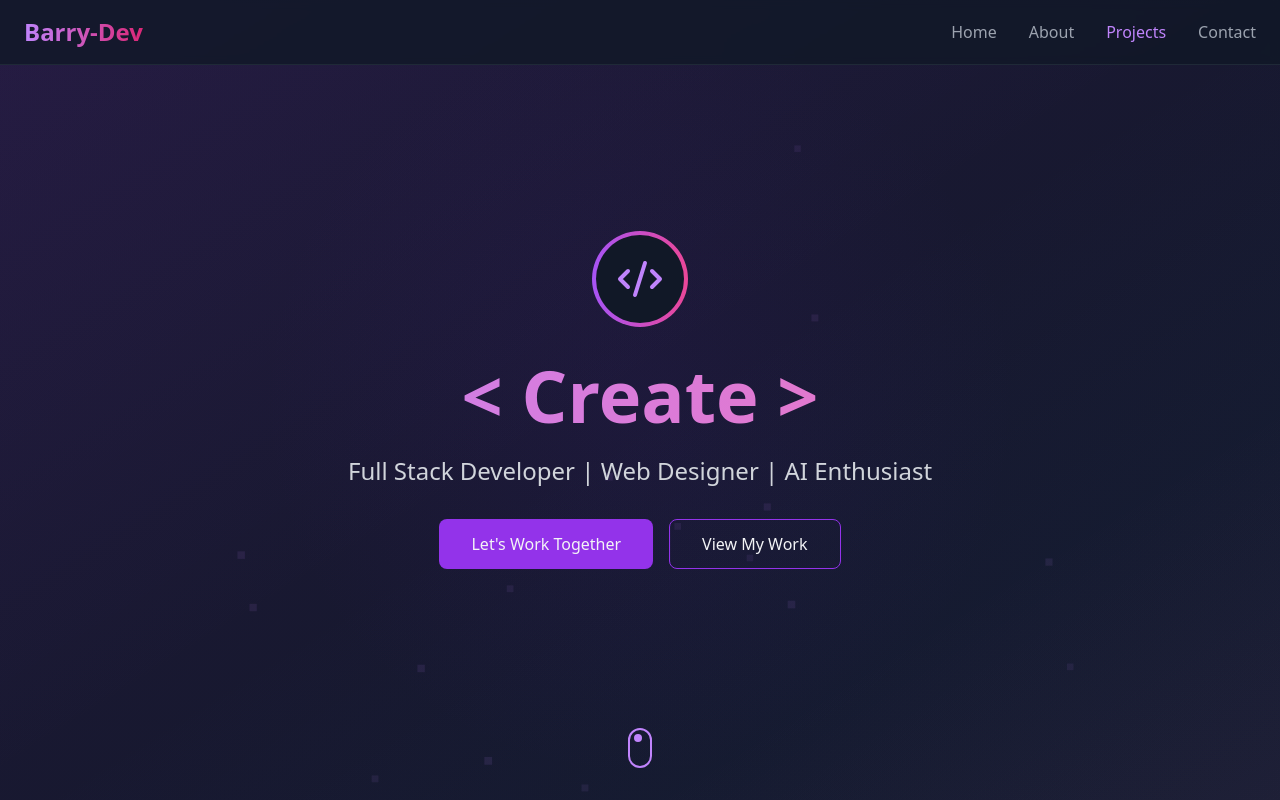
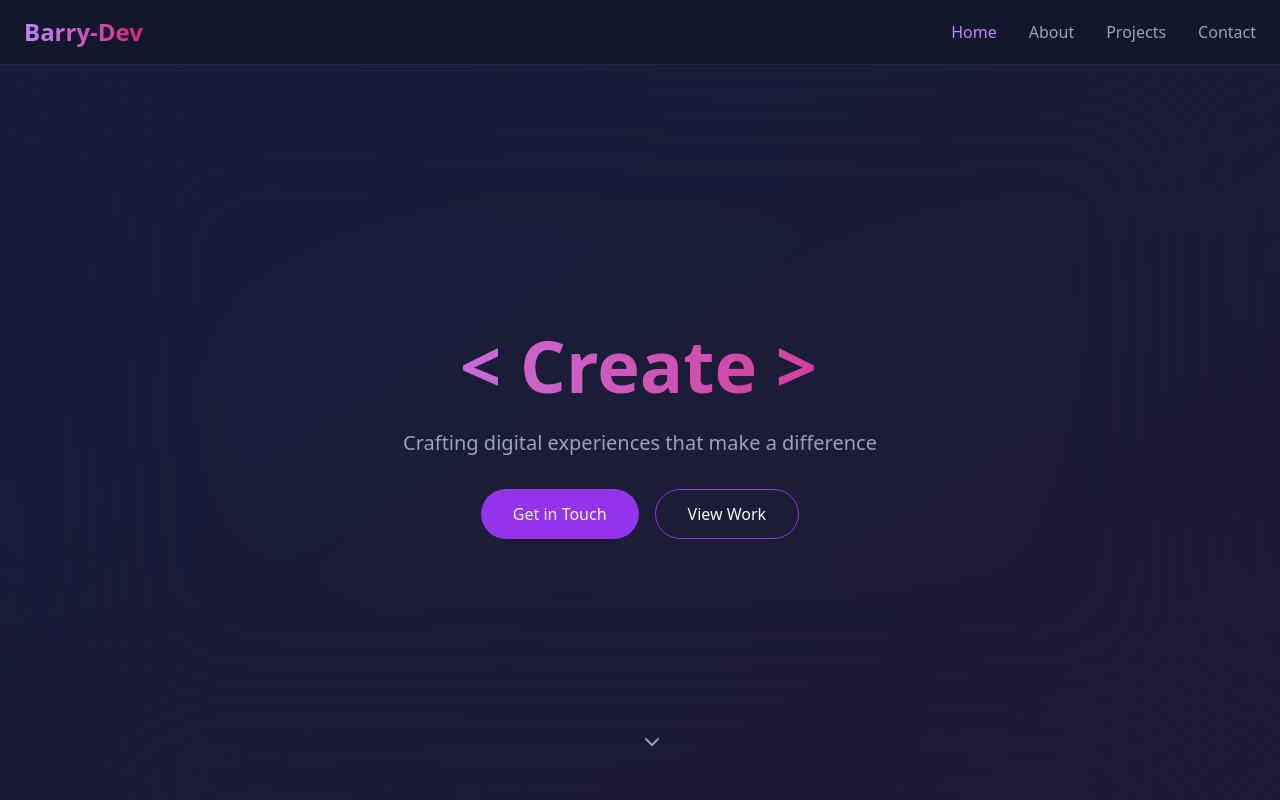
Before and after one commit to ThatBaz/Portfolio, a React (Vite) app: page / in a window 1280 px wide. Shown: the top 800 px of the page. Built offline with nearby package versions, Linux system fonts and the light colour scheme.

Commit message:
Undid changes to app.tsx

```diff
--- a/src/App.tsx
+++ b/src/App.tsx
@@ -1,6 +1,5 @@
 import React, { useState, useEffect, useRef } from 'react';
-import { Code2, ChevronDown, Github, Linkedin, Mail } from 'lucide-react';
-import { motion } from 'framer-motion';
+import { Code2, Briefcase, User2, Mail, ChevronDown, ExternalLink, Github, Linkedin } from 'lucide-react';
 
 function App() {
   const [activeSection, setActiveSection] = useState('hero');
@@ -139,106 +138,49 @@ function App() {
       </nav>
 
       {/* Hero Section */}
-      <section className="relative h-screen flex items-center justify-center overflow-hidden">
-        <div className="absolute inset-0 w-full h-full">
-          <div className="absolute inset-0 bg-gradient-to-br from-purple-900/20 to-gray-900"></div>
-          <div className="absolute inset-0 bg-[radial-gradient(circle_at_50%_50%,rgba(76,29,149,0.1),transparent_50%)]"></div>
-
-          {/* Animated background elements */}
-          <div className="absolute inset-0 overflow-hidden">
-            {[...Array(20)].map((_, i) => (
-              <motion.div
-                key={i}
-                className="absolute w-1 h-1 bg-purple-400/20"
-                initial={{
-                  x: Math.random() * window.innerWidth,
-                  y: Math.random() * window.innerHeight,
-                }}
-                animate={{
-                  x: Math.random() * window.innerWidth,
-                  y: Math.random() * window.innerHeight,
-                  scale: [1, 2, 1],
-                  opacity: [0.2, 0.5, 0.2],
-                }}
-                transition={{
-                  duration: Math.random() * 10 + 10,
-                  repeat: Infinity,
-                  ease: "linear",
-                }}
-              />
-            ))}
-          </div>
-
-          {/* Gradient mesh */}
-          <div className="absolute inset-0">
-            <div className="absolute top-0 left-0 w-full h-full bg-gradient-to-br from-purple-500/5 via-transparent to-blue-500/5"></div>
-            <div className="absolute bottom-0 right-0 w-1/2 h-1/2 bg-gradient-to-tl from-pink-500/5 via-transparent to-transparent"></div>
+      <section id="hero" className="min-h-screen flex items-center justify-center pt-16 relative overflow-hidden">
+        <div className="absolute inset-0 bg-gradient-to-br from-purple-900/20 via-blue-900/20 to-pink-900/20 animate-gradient" />
+        <div className="absolute inset-0 backdrop-blur-[100px]" />
+        <div className="container mx-auto px-6 relative z-10">
+          <div className="max-w-3xl mx-auto text-center">
+            <div className="mb-6 h-[80px] flex items-center justify-center">
+              <h1
+                key={titleIndex}
+                className="text-5xl md:text-7xl font-bold bg-gradient-to-r from-purple-400 to-pink-600 bg-clip-text text-transparent typing-text"
+              >
+                {titles[titleIndex]}
+              </h1>
+            </div>
+            <p
+              className={`text-xl text-gray-400 mb-8 ${
+                isVisible ? 'animate-fade-in-up animate-delay-100' : 'opacity-0'
+              }`}
+            >
+              Crafting digital experiences that make a difference
+            </p>
+            <div
+              className={`flex justify-center space-x-4 ${
+                isVisible ? 'animate-fade-in-up animate-delay-200' : 'opacity-0'
+              }`}
+            >
+              <button
+                onClick={() => handleNavClick('contact')}
+                className="bg-purple-600 hover:bg-purple-700 px-8 py-3 rounded-full transition-all duration-300 transform hover:scale-105 hover:shadow-lg hover:shadow-purple-500/25"
+              >
+                Get in Touch
+              </button>
+              <button
+                onClick={() => handleNavClick('projects')}
+                className="border border-purple-600 px-8 py-3 rounded-full hover:bg-purple-600/10 transition-all duration-300 hover:shadow-lg hover:shadow-purple-500/25"
+              >
+                View Work
+              </button>
+            </div>
           </div>
         </div>
-
-        <motion.div
-          initial={{ opacity: 0, y: 20 }}
-          animate={{ opacity: 1, y: 0 }}
-          transition={{ duration: 0.8 }}
-          className="container mx-auto px-4 text-center z-10"
-        >
-          <motion.div
-            initial={{ scale: 0.9, opacity: 0 }}
-            animate={{ scale: 1, opacity: 1 }}
-            transition={{ duration: 0.5, delay: 0.2 }}
-            className="mb-8"
-          >
-            <div className="w-24 h-24 mx-auto mb-6 relative">
-              <div className="absolute inset-0 bg-gradient-to-r from-purple-500 to-pink-500 rounded-full animate-pulse"></div>
-              <div className="absolute inset-1 bg-gray-900 rounded-full flex items-center justify-center">
-                <Code2 className="w-12 h-12 text-purple-400" />
-              </div>
-            </div>
-          </motion.div>
-
-          <h1 className="text-5xl md:text-7xl font-bold mb-6 bg-clip-text text-transparent bg-gradient-to-r from-purple-400 to-pink-400">
-            {titles[titleIndex]}
-          </h1>
-          <p className="text-xl md:text-2xl mb-8 text-gray-300">
-            Full Stack Developer | Web Designer | AI Enthusiast
-          </p>
-          <div className="flex gap-4 justify-center">
-            <motion.button
-              whileHover={{ scale: 1.05 }}
-              whileTap={{ scale: 0.95 }}
-              className="px-8 py-3 bg-purple-600 hover:bg-purple-700 rounded-lg transition-all relative group overflow-hidden"
-              onClick={() => handleNavClick('contact')}
-            >
-              <span className="relative z-10">Let's Work Together</span>
-              <div className="absolute inset-0 bg-gradient-to-r from-purple-600 to-pink-600 transform translate-y-full group-hover:translate-y-0 transition-transform duration-300"></div>
-            </motion.button>
-            <motion.button
-              whileHover={{ scale: 1.05 }}
-              whileTap={{ scale: 0.95 }}
-              className="px-8 py-3 border border-purple-600 hover:bg-purple-600/20 rounded-lg transition-all relative group overflow-hidden"
-              onClick={() => handleNavClick('projects')}
-            >
-              <span className="relative z-10">View My Work</span>
-              <div className="absolute inset-0 bg-purple-600/10 transform -translate-x-full group-hover:translate-x-0 transition-transform duration-300"></div>
-            </motion.button>
-          </div>
-        </motion.div>
-
-        {/* Scroll indicator */}
-        <motion.div
-          initial={{ opacity: 0 }}
-          animate={{ opacity: 1 }}
-          transition={{ delay: 1 }}
-          className="absolute bottom-8 left-1/2 transform -translate-x-1/2"
-        >
-          <div className="w-6 h-10 border-2 border-purple-400 rounded-full p-1">
-            <motion.div
-              animate={{ y: [0, 12, 0] }}
-              transition={{ duration: 1.5, repeat: Infinity, ease: "easeInOut" }}
-              className="w-2 h-2 bg-purple-400 rounded-full"
-            ></motion.div>
-          </div>
-        </motion.div>
+        <div className="absolute bottom-10 left-1/2 transform -translate-x-1/2 animate-bounce">
+          <ChevronDown className="w-6 h-6 text-gray-400" />
+        </div>
       </section>
 
       {/* About Section */}
```
